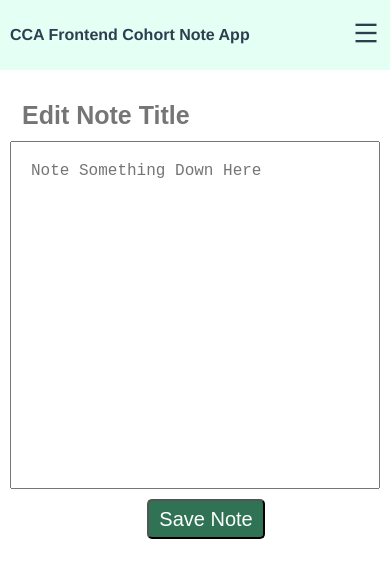
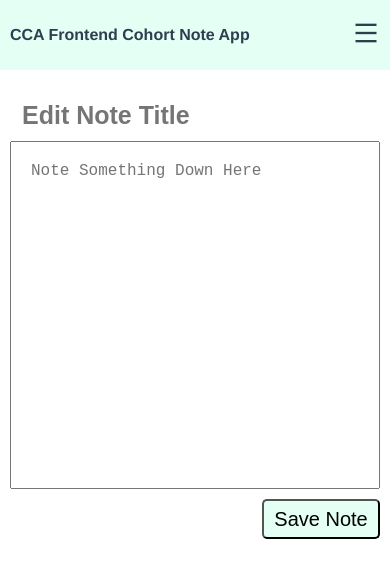
Before and after one commit to EgoLydia/cca-notes-application, a Vue app: page /AddNotePage in a window 390 px wide. Shown: the top 578 px of the page. Built offline with nearby package versions, Linux system fonts and the light colour scheme; the HTML template or start-up script is replaced by a standard one.

Commit message:
restyled

```diff
--- a/src/components/AddNotes.vue
+++ b/src/components/AddNotes.vue
@@ -45,8 +45,8 @@ export default {
           "https://ccsanotes-api.azurewebsites.net/Notes/create-note",
           this.noteData
         )
-        .then((response) => console.log(response))
-        .catch((error) => console.log(error));
+        .then(response => console.log(response))
+        .catch(error => console.log(error));
     },
   },
 };
@@ -54,7 +54,10 @@ export default {
 
 <style scoped>
 /* Laptop / Desktop*/
-
+form {
+  max-width: 1120px;
+  margin: 0 auto;
+}
 .title {
   border: none;
   outline: none;
@@ -65,7 +68,6 @@ export default {
   font-size: 16px;
   margin: 10px;
 }
-
 .textarea {
   display: flex;
   justify-content: center;
@@ -75,22 +77,18 @@ textarea {
   padding: 20px;
   font-size: 30px;
 }
-.note_details {
-  margin-left: 120px;
-}
 .save_button {
-  background: #2f7254;
+  background: #e4fff3;
   height: 40px;
   width: 118px;
   border-radius: 5px;
   font-size: 20px;
-  color: white;
 }
 .btnSave {
   display: flex;
   justify-content: flex-end;
   margin-bottom: 10px;
-  margin-right: 125px;
+  margin-right: 10px;
 }
 
 /* Mobile View */
@@ -102,21 +100,11 @@ textarea {
     font-size: 25px;
   }
   .save_button {
-    background: #2f7254;
-    height: 40px;
-    width: 118px;
-    border-radius: 5px;
     font-size: 20px;
-    color: white;
     justify-content: center;
   }
   .note_details {
     margin-left: 20px;
   }
-  /* .btnSave {
-    display: flex;
-    justify-content: center;
-    margin-bottom: 10px;
-  } */
 }
 </style>
```
